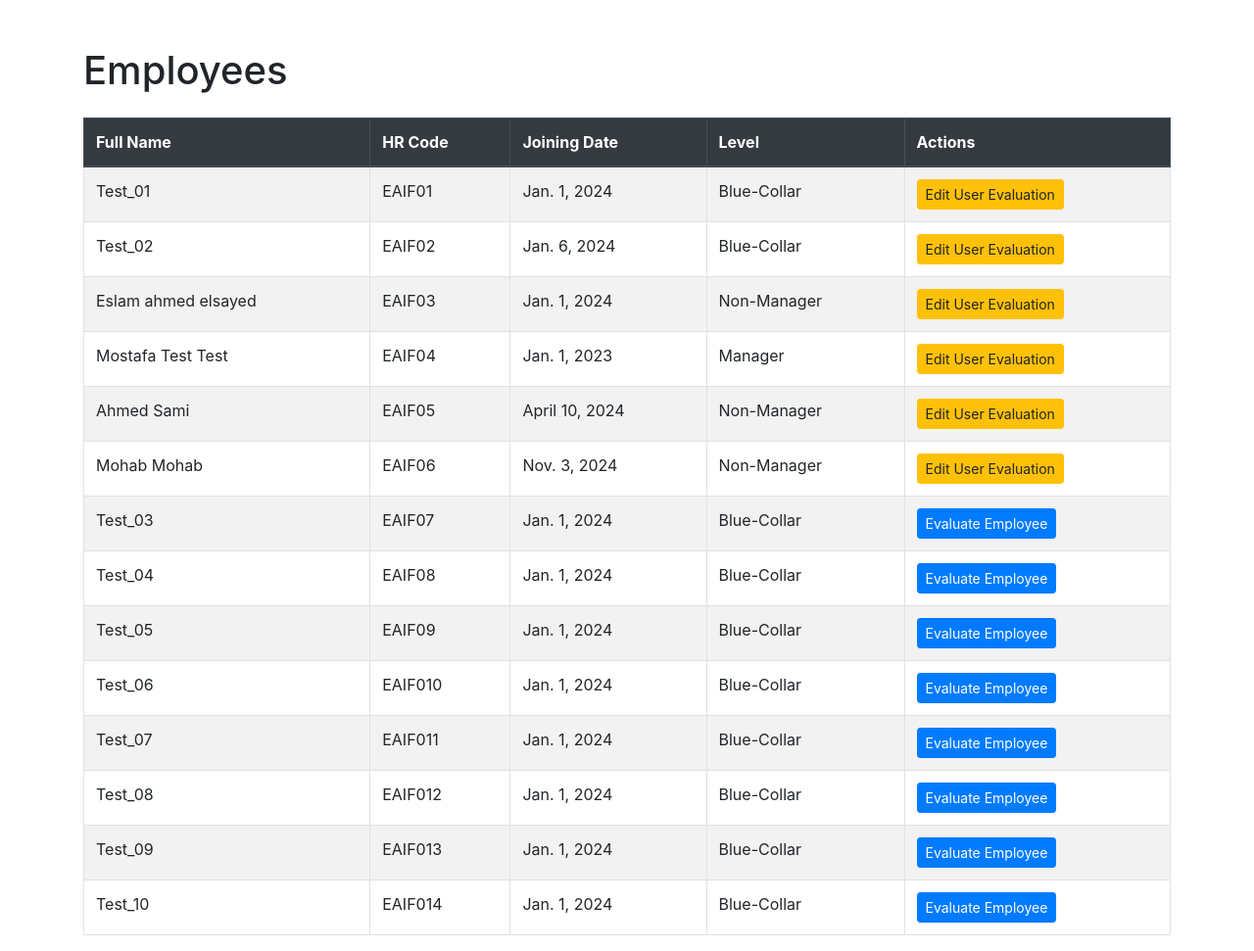
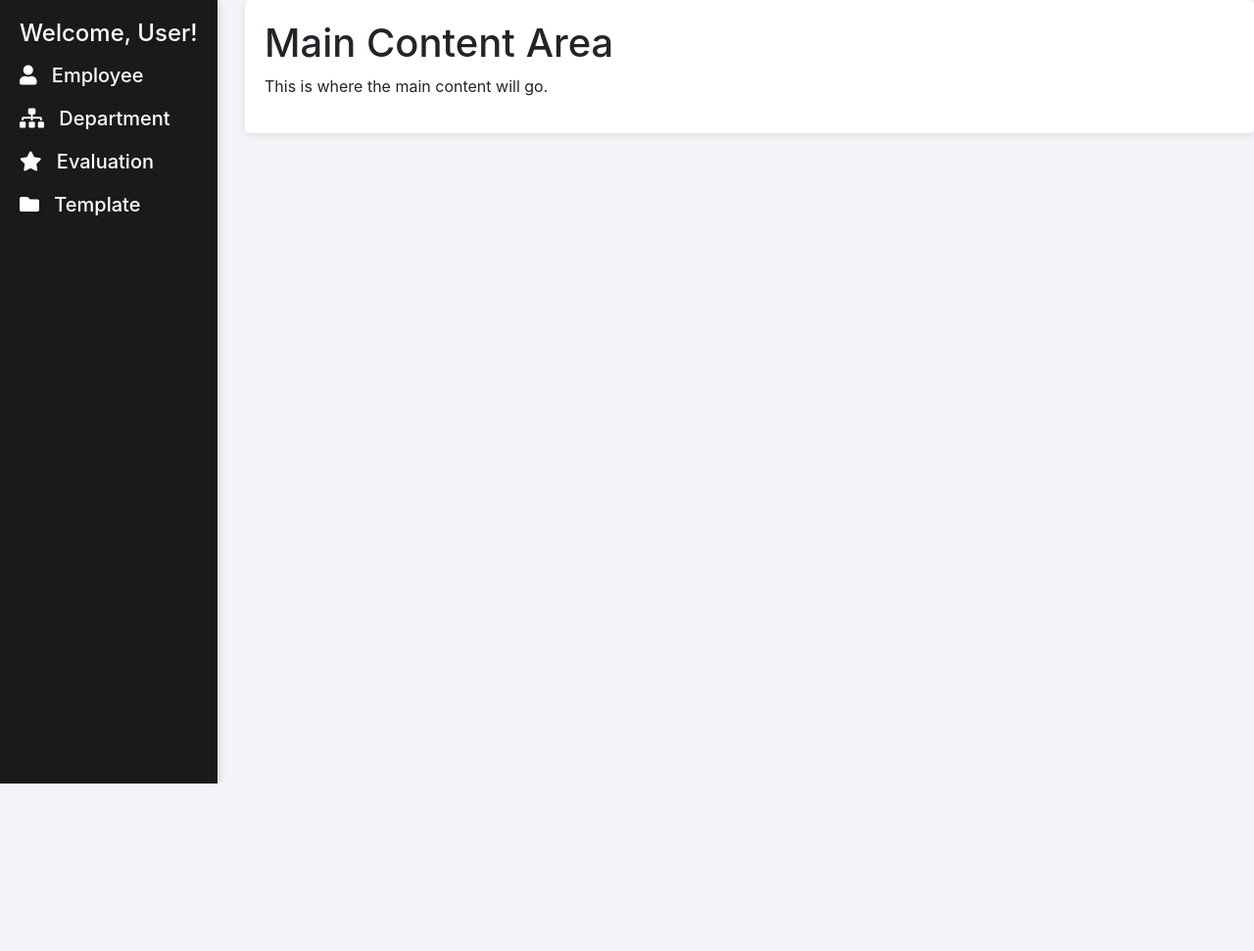
Before and after one commit to Halawany/pms, a Django app: page /employees/ in a window 1280 px wide. Shown: the whole page at 98% size. After the commit the page ends 800 px from the top, so only its background shows below. Run offline with Django 5.2, Linux system fonts and the light colour scheme; data comes from the database, SQL or seed files in the repository; both versions use the stored data as it was after the commit; some libraries are stand-ins or nearby versions.

Commit message:
Front end

```diff
--- a/templates/pms/list_employees.html
+++ b/templates/pms/list_employees.html
@@ -1,57 +1,120 @@
-<!-- templates/list_employees.html -->
 <!DOCTYPE html>
 <html lang="en">
 <head>
     <meta charset="UTF-8">
     <meta name="viewport" content="width=device-width, initial-scale=1.0">
-    <title>Employees List</title>
-    <!-- Include Bootstrap CSS -->
+    <title>Sidebar Example</title>
     <link href="https://stackpath.bootstrapcdn.com/bootstrap/4.5.2/css/bootstrap.min.css" rel="stylesheet">
+    <link rel="stylesheet" href="https://cdnjs.cloudflare.com/ajax/libs/font-awesome/5.15.3/css/all.min.css">
+    <style>
+        body {
+            background-color: #f4f4f9; /* Soft light background */
+        }
+        .sidebar {
+            height: 100vh;
+            padding: 20px;
+            background-color: #1a1a1a; /* Dark background for sidebar */
+            color: #ffffff; /* White text for readability */
+            position: fixed;
+            transition: width 0.3s;
+            box-shadow: 0 2px 10px rgba(0, 0, 0, 0.2); /* Subtle shadow for depth */
+        }
+        .sidebar h4, .sidebar h5 {
+            color: #ffffff; /* White for headings */
+        }
+        .sidebar a {
+            color: #ffffff; /* White text for links */
+            transition: background-color 0.3s, color 0.3s;
+            display: flex; /* Flex for icon alignment */
+            align-items: center;
+            padding: 10px;
+            border-radius: 5px; /* Slightly rounded corners */
+        }
+        .sidebar a:hover {
+            background-color: #007bff; /* Blue background on hover */
+            color: #ffffff; /* White text on hover */
+        }
+        .content {
+            margin-left: 250px; /* Space for the sidebar */
+            padding: 20px;
+            background-color: #ffffff; /* White background for content */
+            border-radius: 5px; /* Rounded corners */
+            box-shadow: 0 2px 10px rgba(0, 0, 0, 0.1); /* Subtle shadow */
+        }
+        .icon {
+            margin-right: 10px; /* Space between icon and text */
+        }
+        .section {
+            margin-bottom: 20px; /* Space between sections */
+        }
+    </style>
 </head>
 <body>
-    <div class="container mt-5">
-        <h1 class="mb-4">Employees</h1>
-        <table class="table table-bordered table-striped">
-            <thead class="thead-dark">
-                <tr>
-                    <th>Full Name</th>
-                    <th>HR Code</th>
-                    <th>Joining Date</th>
-                    <th>Level</th>
-                    <th>Actions</th>
-                </tr>
-            </thead>
-            <tbody>
-                {% for employee in employees %}
-                <tr>
-                    <td>{{ employee.full_name }}</td>
-                    <td>{{ employee.hr_code }}</td>
-                    <td>{{ employee.joining_date }}</td>
-                    <td>{{ employee.level }}</td>
-                    <td>
-                        {% for id, status in evaluations_status %}
-                            {% if id == employee.id %}
-                                {% if status == "edit" %}
-                                    <a href="{% url 'evo-copy' employee_id=employee.id %}" class="btn btn-warning btn-sm">
-                                        Edit User Evaluation
-                                    </a>
-                                {% else %}
-                                    <a href="{% url 'evo-copy'  employee_id=employee.id %}" class="btn btn-primary btn-sm">
-                                        Evaluate Employee
-                                    </a>
-                                {% endif %}
-                            {% endif %}
-                        {% endfor %}
-                    </td>
-                </tr>
-                {% endfor %}
-            </tbody>
-        </table>
+
+<div class="sidebar">
+    <h4>Welcome, User!</h4>
+
+    <!-- Employee Section -->
+    <div class="section">
+        <h5 class="mt-3" data-toggle="collapse" data-target="#employee">
+            <i class="fas fa-user icon"></i> Employee
+        </h5>
+        <div id="employee" class="collapse">
+            <ul class="list-unstyled">
+                <li><a href="#" class="text-decoration-none"><i class="fas fa-list icon"></i> All Employees</a></li>
+                <li><a href="#" class="text-decoration-none"><i class="fas fa-user-plus icon"></i> Add Employee</a></li>
+            </ul>
+        </div>
     </div>
 
-    <!-- Include Bootstrap JS and dependencies -->
-    <script src="https://code.jquery.com/jquery-3.5.1.slim.min.js"></script>
-    <script src="https://cdn.jsdelivr.net/npm/@popperjs/core@2.0.7/dist/umd/popper.min.js"></script>
-    <script src="https://stackpath.bootstrapcdn.com/bootstrap/4.5.2/js/bootstrap.min.js"></script>
+    <!-- Department Section -->
+    <div class="section">
+        <h5 class="mt-3" data-toggle="collapse" data-target="#department">
+            <i class="fas fa-sitemap icon"></i> Department
+        </h5>
+        <div id="department" class="collapse">
+            <ul class="list-unstyled">
+                <li><a href="#" class="text-decoration-none"><i class="fas fa-th-list icon"></i> List All Departments</a></li>
+                <li><a href="#" class="text-decoration-none"><i class="fas fa-plus-circle icon"></i> Create Section</a></li>
+            </ul>
+        </div>
+    </div>
+
+    <!-- Evaluation Section -->
+    <div class="section">
+        <h5 class="mt-3" data-toggle="collapse" data-target="#evaluation">
+            <i class="fas fa-star icon"></i> Evaluation
+        </h5>
+        <div id="evaluation" class="collapse">
+            <ul class="list-unstyled">
+                <li><a href="#" class="text-decoration-none"><i class="fas fa-file-alt icon"></i> List All Evaluations</a></li>
+                <li><a href="#" class="text-decoration-none"><i class="fas fa-plus icon"></i> Create Evaluation</a></li>
+            </ul>
+        </div>
+    </div>
+
+    <!-- Template Section -->
+    <div class="section">
+        <h5 class="mt-3" data-toggle="collapse" data-target="#template">
+            <i class="fas fa-folder icon"></i> Template
+        </h5>
+        <div id="template" class="collapse">
+            <ul class="list-unstyled">
+                <li><a href="#" class="text-decoration-none"><i class="fas fa-tags icon"></i> Categories</a></li>
+                <li><a href="#" class="text-decoration-none"><i class="fas fa-chart-line icon"></i> Metrics</a></li>
+                <li><a href="#" class="text-decoration-none"><i class="fas fa-file-alt icon"></i> Templates</a></li>
+            </ul>
+        </div>
+    </div>
+</div>
+
+<div class="content">
+    <h1>Main Content Area</h1>
+    <p>This is where the main content will go.</p>
+</div>
+
+<script src="https://code.jquery.com/jquery-3.5.1.slim.min.js"></script>
+<script src="https://cdn.jsdelivr.net/npm/@popperjs/core@2.9.2/dist/umd/popper.min.js"></script>
+<script src="https://stackpath.bootstrapcdn.com/bootstrap/4.5.2/js/bootstrap.min.js"></script>
 </body>
 </html>
```
Also changed, not shown: templates/pms/base.html (added, +163 -0 lines), db.sqlite3.
